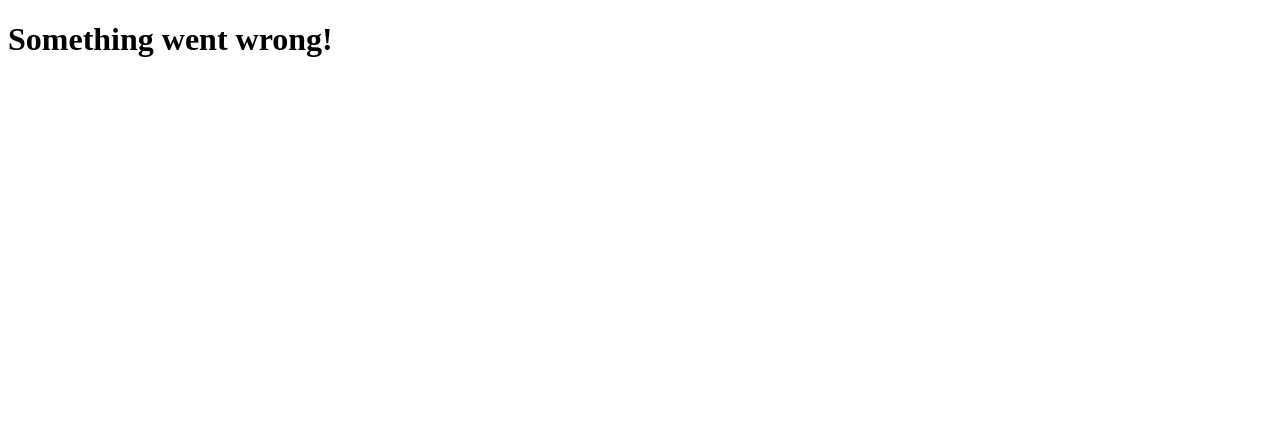
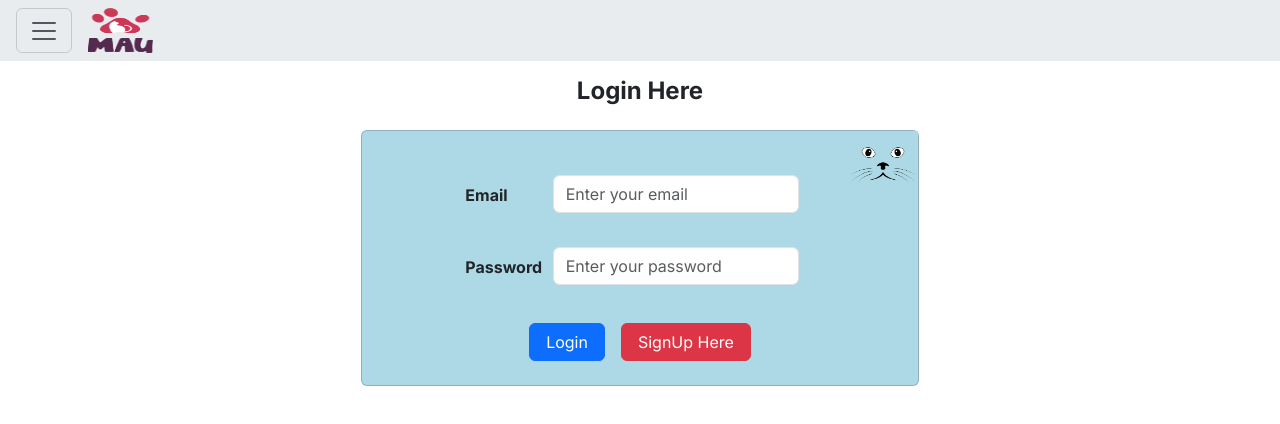
Before and after one commit to Smitasatav/PROJECT-MAU, a Next.js app: page /en/Admin_Login in a window 1280 px wide. Before the commit this address had no page. Shown: the top 424 px of the page. Built offline with nearby package versions, Linux system fonts and the light colour scheme.

Commit message:
SignUp and login page made

```diff
--- a/messages/en.json
+++ b/messages/en.json
@@ -15,7 +15,9 @@
     "step_12": "Please send photos of all cats.",
     "step_13": "Please ensure to take photos during admissions, picking up the cat after surgery, and after release.",
     "step_14": "Please fill up the below form and we will get back to you with your slot dates.",
-    "agree":"I Agree"
+    "agree":"I Agree",
+    "back":"Back",
+    "next":"Next"
   },
 
   "Form":{
--- a/messages/hi.json
+++ b/messages/hi.json
@@ -15,7 +15,9 @@
     "step_12": "कृपया सभी बिल्लियों की तस्वीरें भेजें।",
     "step_13": "कृपया प्रवेश के दौरान,सर्जरी के बाद बिल्ली को उठाते और छोड़ते समय तस्वीरें ली गई हों यह सुनिश्चित करें।",
     "step_14": "हम आपको आपकी स्लॉट तिथियों के बारे में सूचित/संपर्क करेंगे।",
-    "agree": "मैं सहमत हूं"
+    "agree": "मैं सहमत हूं",
+    "back": "वापस",
+    "next": "अगला"
   },
 
   "Form": {
@@ -62,12 +64,12 @@
     "no_of_cat": "बिल्लियों की संख्या",
     "adhar_field": "अपना आधार-कार्ड नंबर दर्ज करें",
     "pan_field": "अपना पैन नंबर दर्ज करें",
-    "uplod_pics":"अपनी बिल्लियों की तस्वीरें अपलोड करें",
-    "upload":"अपलोड करें",
-    "gps_1":"GPS स्थान",
-    "gps_2":"अपना Google स्थान यहां चिपकाएं",
-    "traps_1":"जाल की आवश्यकता",
-    "traps_2":"(केवल तभी जब जंगली बिल्लियाँ लोगों से सावधान रहती हैं)",
-    "ph_not_same":"फ़ोन नंबर समान नहीं हो सकते"
+    "uplod_pics": "अपनी बिल्लियों की तस्वीरें अपलोड करें",
+    "upload": "अपलोड करें",
+    "gps_1": "GPS स्थान",
+    "gps_2": "अपना Google स्थान यहां चिपकाएं",
+    "traps_1": "जाल की आवश्यकता",
+    "traps_2": "(केवल तभी जब जंगली बिल्लियाँ लोगों से सावधान रहती हैं)",
+    "ph_not_same": "फ़ोन नंबर समान नहीं हो सकते"
   }
 }
--- a/messages/mh.json
+++ b/messages/mh.json
@@ -15,7 +15,9 @@
     "step_12": "कृपया सर्व मांजरींचे फोटो पाठवावे.",
     "step_13": "कृपया प्रवेशादरम्यान, शस्त्रक्रियेनंतर मांजर उचलताना आणि सोडल्यानंतर फोटो काढल्याची खात्री करून घ्यावी.",
     "step_14": "आम्ही तुमच्या स्लॉट तारखांसह तुम्हाला कळवू / संपर्क साधू .",
-    "agree":"मी सहमत आहे"
+    "agree": "मी सहमत आहे",
+    "back": "मागे",
+    "next": "पुढील"
   },
 
   "Form": {
@@ -62,12 +64,12 @@
     "no_of_cat": "मांजरींची संख्या",
     "adhar_field": "तुमचा आधार कार्ड क्रमांक टाका",
     "pan_field": "तुमचा पॅन क्रमांक टाका",
-    "uplod_pics":"तुमच्या मांजरींची चित्रे अपलोड करा",
-    "upload":"अपलोड",
-    "gps_1":"GPS स्थान",
-    "gps_2":"तुमचे Google स्थान येथे पेस्ट करा",
-    "traps_1":"सापळ्यांची गरज",
-    "traps_2":"(फक्त जर जंगली मांजरी लोकांपासून सावध असतील तरच)",
-    "ph_not_same":"फोन नंबर एकसारखे असू शकत नाहीत"
+    "uplod_pics": "तुमच्या मांजरींची चित्रे अपलोड करा",
+    "upload": "अपलोड",
+    "gps_1": "GPS स्थान",
+    "gps_2": "तुमचे Google स्थान येथे पेस्ट करा",
+    "traps_1": "सापळ्यांची गरज",
+    "traps_2": "(फक्त जर जंगली मांजरी लोकांपासून सावध असतील तरच)",
+    "ph_not_same": "फोन नंबर एकसारखे असू शकत नाहीत"
   }
 }
--- a/package.json
+++ b/package.json
@@ -12,6 +12,7 @@
     "axios": "^1.6.8",
     "bootstrap": "^5.3.3",
     "classnames": "^2.5.1",
+    "firebase": "^10.11.0",
     "formik": "^2.4.5",
     "next": "14.1.4",
     "next-intl": "^3.11.1",
--- /dev/null
+++ b/src/app/[locale]/Admin_Login/page.tsx
@@ -0,0 +1,122 @@
+"use client";
+import React, { useState } from "react";
+import { signInWithEmailAndPassword, getAuth } from "firebase/auth";
+import Image from "next/image";
+import { app } from "@/components/firebase";
+import { Link } from "@/i18n";
+
+const auth = getAuth(app);
+export default function adminLogin() {
+  const [email, setEmail] = useState("");
+  const [password, setPassword] = useState("");
+
+  const handleEmailChange = (e) => {
+    setEmail(e.target.value);
+  };
+
+  const handlePasswordChange = (e) => {
+    setPassword(e.target.value);
+  };
+
+  const handleSubmit = (e) => {
+    e.preventDefault();
+    signInWithEmailAndPassword(auth, email, password)
+      .then((value) => {
+        // Handle successful login
+        console.log("Login Successful");
+        alert("Login successful!");
+      })
+      .catch((error) => {
+        // Handle errors
+        console.error("Error: User does not exist");
+        alert("Error: User does not exist");
+      });
+  };
+  return (
+    <div className="container">
+      <h4 className="fw-bold text-center my-3">Login Here</h4>
+      <div className="d-flex justify-content-center">
+        <form
+          className="row g-3 card my-2 p-2 col-md-6"
+          style={{ backgroundColor: "lightblue" }}
+          // gainboro
+          onSubmit={handleSubmit}
+        >
+          <div className="row g-3 justify-content-center my-1">
+            <div>
+              <Image
+                src="/icons/cat.jpg"
+                alt=""
+                width={45}
+                height={40}
+                style={{
+                  position: "absolute",
+                  top: 0,
+                  right: 0,
+                  width: "70px",
+                  height: "70px",
+                }}
+              />
+            </div>
+
+            <div className="col-sm-2">
+              <label
+                htmlFor="exampleInputEmail1"
+                className="fw-bold form-label py-2"
+              >
+                Email
+              </label>
+            </div>
+            <div className="col-sm-6 ">
+              <input
+                type="email"
+                className="form-control"
+                id="exampleInputEmail1"
+                placeholder="Enter your email"
+                onChange={handleEmailChange}
+              />
+            </div>
+          </div>
+          <div className="row g-3 justify-content-center my-1">
+            <div className="col-sm-2">
+              <label
+                htmlFor="exampleInputPassword1"
+                className="fw-bold form-label py-2"
+              >
+                Password
+              </label>
+            </div>
+            <div className="col-sm-6">
+              <input
+                type="password"
+                className="form-control"
+                id="exampleInputPassword1"
+                placeholder="Enter your password"
+                onChange={handlePasswordChange}
+              />
+            </div>
+          </div>
+          <div className="buttons">
+            <div className="d-flex flex-row mb-2 justify-content-center">
+              <div className="p-2">
+                <button type="submit" className="btn btn-primary px-3">
+                  Login
+                </button>
+              </div>
+              <div className="p-2">
+                <Link href="/SignUp">
+                  <button
+                    type="submit"
+                    className="btn btn-danger px-3"
+                  >
+                    SignUp Here
+                  </button>
+                </Link>
+              </div>
+            </div>
+          </div>
+        </form>
+      </div>
+    </div>
+  );
+}
--- a/src/components/Language/index.tsx
+++ b/src/components/Language/index.tsx
@@ -23,7 +23,7 @@ export default function Lang() {
           <div className="my-2">
             <button
               type="button"
-              className="btn btn-primary"
+              className="btn btn-primary p-2"
               onClick={() => onSelectChange("en")}
             >
               ENGLISH
@@ -32,7 +32,7 @@ export default function Lang() {
           <div className="my-2">
             <button
               type="button"
-              className="btn btn-primary"
+              className="btn btn-primary py-2 px-3"
               onClick={() => onSelectChange("hi")}
             >
               हिंदी
@@ -41,7 +41,7 @@ export default function Lang() {
           <div className="my-2">
             <button
               type="button"
-              className="btn btn-primary"
+              className="btn btn-primary py-2 px-3"
               onClick={() => onSelectChange("mh")}
             >
               मराठी
--- a/src/components/Navbar/index.tsx
+++ b/src/components/Navbar/index.tsx
@@ -1,4 +1,5 @@
-"use client"
+"use client";
+import { Link } from "@/i18n";
 import classNames from "classnames";
 import Image from "next/image";
 import { useState } from "react";
@@ -14,51 +15,35 @@ export default function Nav() {
     setMenuOpen(false);
   };
   return (
-    // <ul className="nav bg-dark justify-content-center">
-    //   <li className="nav-item">
-    //     <a className="nav-link active" aria-current="page" href="/">
-    //       <Image
-    //         src="/icons/logo.png"
-    //         width={70}
-    //         height={50}
-    //         alt=""
-    //       />
-    //     </a>
-    //   </li>
-    // </ul>
     <nav className="navbar bg-body-secondary ">
-      <div className="container-fluid">
-        <a className="nav-link active" aria-current="page" href="/">
-          <Image src="/icons/logo.png" width={70} height={50} alt="" />
-        </a>
+      <div className="container-fluid-start d-flex flex-row ms-3">
         <button className="navbar-toggler" type="button" onClick={toggleMenu}>
           <span className="navbar-toggler-icon" />
         </button>
+        <a className="nav-link active ms-3" href="/">
+          <Image src="/icons/logo.png" width={65} height={45} alt="" />
+        </a>
         <div
-          className={
-            classNames('offcanvas offcanvas-end text-bg-white' ,{show: menuOpen})}
+          className={classNames("offcanvas offcanvas-start text-bg-white", {
+            show: menuOpen,
+          })}
           tabIndex={-1}
         >
           <div className="offcanvas-header">
-          <h5 className="fw-bold text-center my-3">PROJECT-MAU</h5>
-            <button
-              type="button"
-              className="btn-close "
-              data-bs-dismiss="offcanvas"
-              onClick={toggleMenu}
-            />
+            <h5 className="fw-bold text-center my-3">PROJECT-MAU</h5>
+            <button type="button" className="btn-close " onClick={toggleMenu} />
           </div>
           <div className="offcanvas-body">
             <ul className="navbar-nav justify-content-end flex-grow-1 pe-3">
               <li className="nav-item" onClick={closeMenu}>
-                <a className="fw-bold nav-link" aria-current="page" href="#">
+                <Link className="fw-bold nav-link" href="/Admin_Login">
                   ADMIN
-                </a>
+                </Link>
               </li>
               <li className="nav-item" onClick={closeMenu}>
-                <a className="fw-bold nav-link" href="#">
+                <Link className="fw-bold nav-link" href="#">
                   USER
-                </a>
+                </Link>
               </li>
             </ul>
           </div>
```
Also changed, not shown: src/app/[locale]/SignUp/page.tsx (renamed from src/app/[locale]/SignIn/page.tsx, +9 -7 lines), src/app/[locale]/layout.tsx (+0 -7 lines), 1 other file (tests, documents, lock files or other folders).
